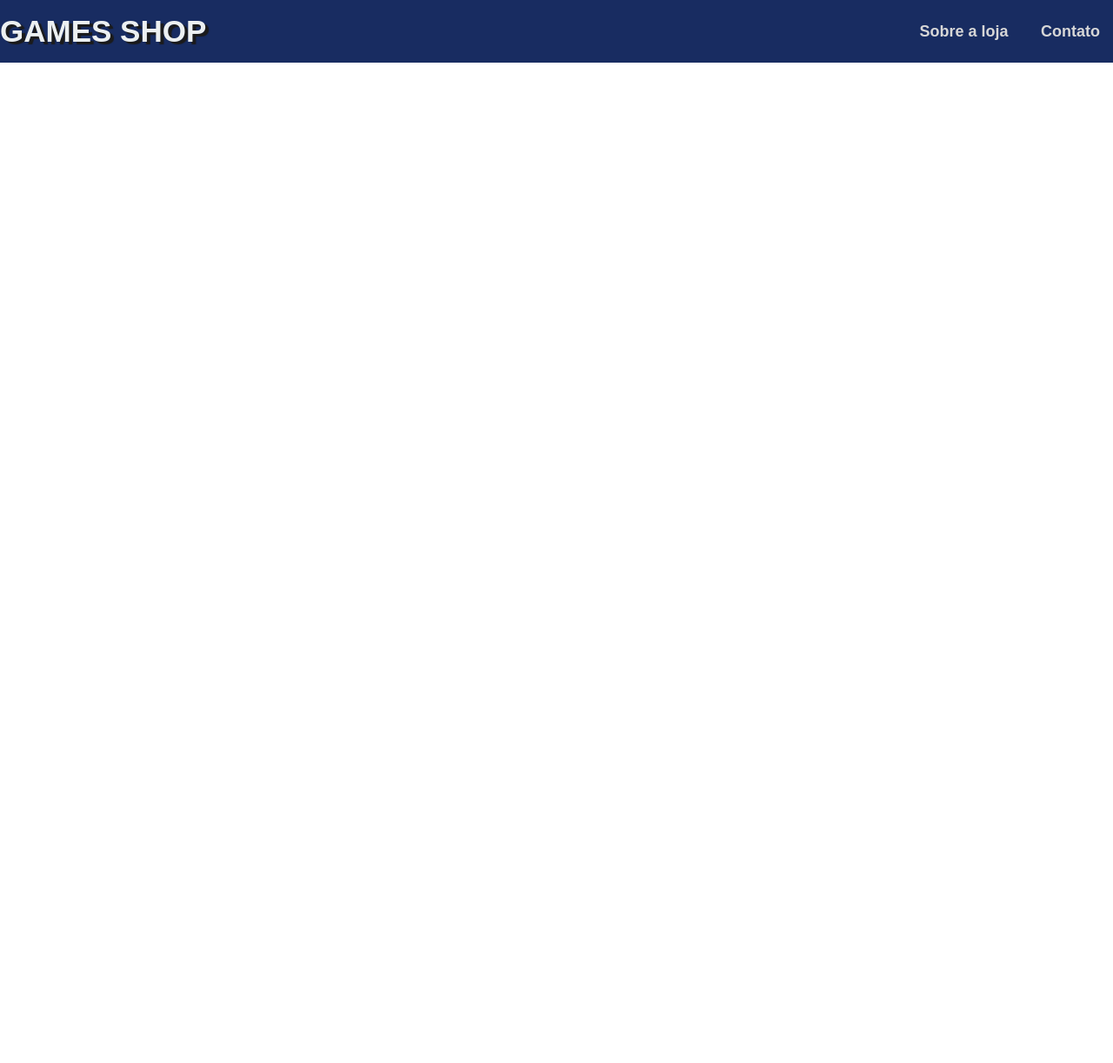
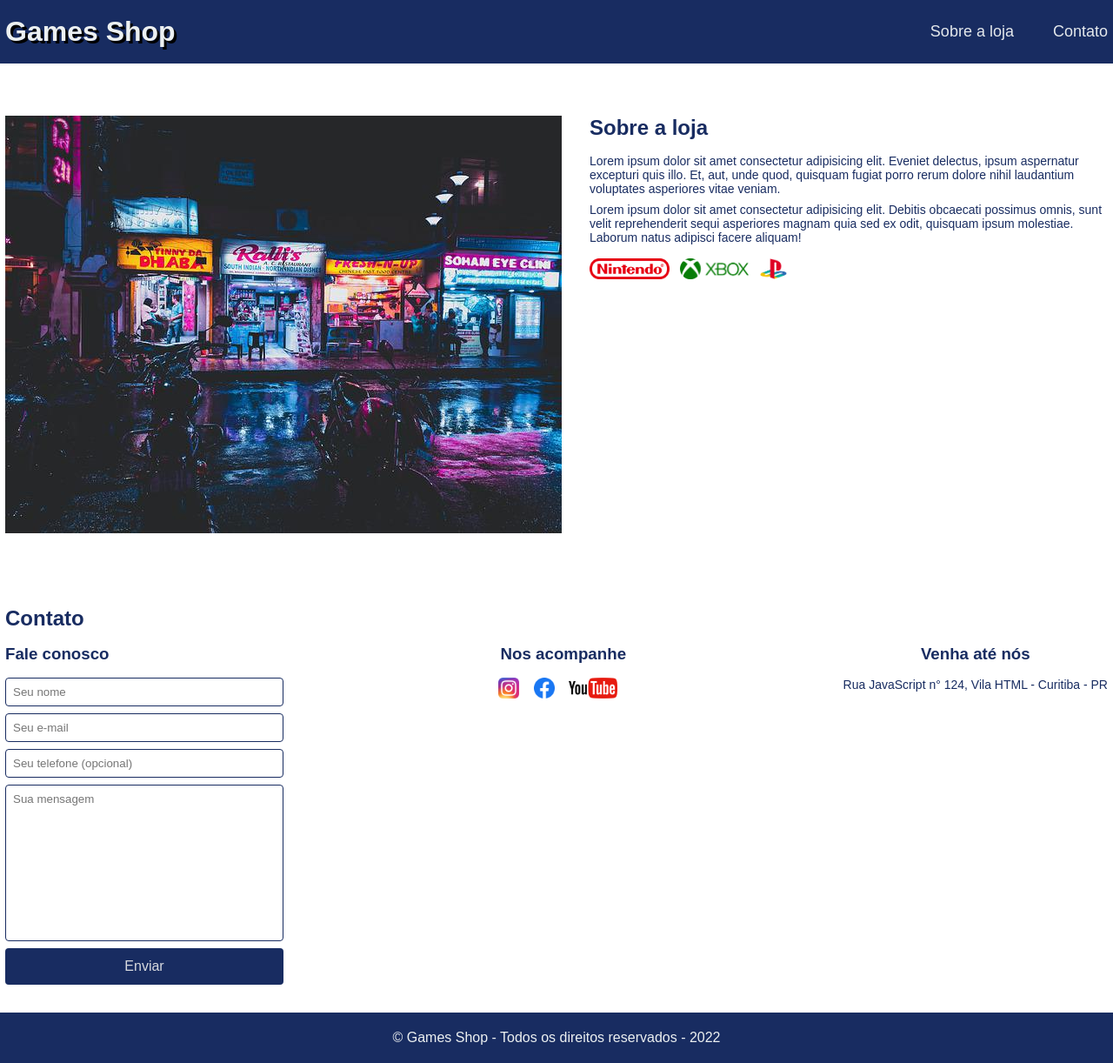
Before and after one commit to Riczzz/Projeto-1, a plain HTML site: page index.html in a window 1280 px wide. Shown: the whole page at 87% size. Before the commit the page ends 800 px from the top, so only its background shows below. Drawn offline with Linux system fonts and the light colour scheme; a web font is replaced by a local one.

Commit message:
Create GamesShop for Ebac

```diff
--- a/index.html
+++ b/index.html
@@ -9,20 +9,91 @@
     <title>Games Shop - A sua loja de games</title>
 
 </head>
-<body>
+<body cz-shortcut-listen="true">
     <header>
         <div class="container">
-
-            <h1>GAMES SHOP</h1>
-
+            <h1>Games Shop</h1>
             <nav>
                 <ul>
-                    <li><a href="#about">Sobre a loja</a></li>
-                    <li><a href="##contact">Contato</a></li>
+                    <li>
+                        <a href="#about">Sobre a loja</a>
+                    </li>
+                    <li>
+                        <a href="#contact">Contato</a>
+                    </li>
                 </ul>
             </nav>
-
         </div>
     </header>
+    <section id="about">
+        <div class="container">
+            <img class="store-front" src="./images/loja.jpg" alt="Fachada da loja Games Shop">
+            <div>
+                <h2>Sobre a loja</h2>
+                <p>
+                    Lorem ipsum dolor sit amet consectetur adipisicing elit. Eveniet delectus, ipsum aspernatur excepturi quis illo. Et, aut, unde quod, quisquam fugiat porro rerum dolore nihil laudantium voluptates asperiores vitae veniam.
+                </p>
+                <p>
+                    Lorem ipsum dolor sit amet consectetur adipisicing elit. Debitis obcaecati possimus omnis, sunt velit reprehenderit sequi asperiores magnam quia sed ex odit, quisquam ipsum molestiae. Laborum natus adipisci facere aliquam!
+                </p>
+                <ul class="brands-list">
+                    <li><img src="./images/nintendo.png" alt="Nintendo"></li>
+                    <li><img src="./images/xbox.png" alt="Xbox"></li>
+                    <li><img src="./images/playstation.png" alt="Playstation"></li>
+                </ul>
+            </div>
+        </div>
+    </section>
+    <section id="contact">
+        <div class="container">
+            <h2>Contato</h2>
+            <div class="contact-methods">
+                <div>
+                    <h3>Fale conosco</h3>
+                    <form>
+                        <input type="text" placeholder="Seu nome" required="">
+                        <input type="email" placeholder="Seu e-mail" required="">
+                        <input type="tel" placeholder="Seu telefone (opcional)">
+                        <textarea placeholder="Sua mensagem" required=""></textarea>
+                        <button type="submit">Enviar</button>
+                    </form>
+                </div>
+                <div class="align-itens-center">
+                    <h3>Nos acompanhe</h3>
+                    <ul class="social-links">
+                        <li>
+                            <a href="#" title="Siga-nos no Instagram">
+                                <img src="./images/instagram.png" alt="Logo do Instagram">
+                            </a>
+                        </li>
+                        <li>
+                            <a href="#" title="Siga-nos no Facebook">
+                                <img src="./images/facebook.png" alt="Logo do Facebook">
+                            </a>
+                        </li>
+                        <li>
+                            <a href="#" title="Visite nosso canal no Youtube">
+                                <img src="./images/youtube.png" alt="Logo do Youtube">
+                            </a>
+                        </li>
+                    </ul>
+                </div>
+                <div class="align-itens-center">
+                    <h3>Venha até nós</h3>
+                    <p>
+                        Rua JavaScript n° 124, Vila HTML - Curitiba - PR
+                    </p>
+                </div>
+            </div>
+        </div>
+    </section>
+    <footer>
+        <div class="container">
+            <p>
+                © Games Shop - Todos os direitos reservados - 2022
+            </p>
+        </div>
+    </footer>
+
 </body>
 </html>
--- a/main.css
+++ b/main.css
@@ -9,51 +9,189 @@
     text-decoration: none;
     list-style: none;
     outline: none;
+
 }
+
 
 html {
     scroll-behavior: smooth;
-    -webkit-font-smoothing: antialiased;
+
+}
+
+header,
+section h2,
+section h3,
+form button {
+    font-family: 'MontSerrat', sans-serif;
+    font-weight: normal;
+
+}
+
+
+
+header {
+    padding: 18px 0;
+    background-color: #182C61;
+    color: #ecf0f1;
+}
+
+header h1 {
+    text-shadow: 3px 3px 0 #000000 ;
+}
+
+header nav li {
+    display: inline;
+    margin-left: 20px;
+    font-size: 18px;
+}
+
+header nav li a {
+    margin-left: 20px;
+    color: #ecf0f1f5;
+    text-decoration: none;
+    transition: all 0.3s;
+}
+
+header nav li a:hover {
+    color: #fff;
 }
 
 .container {
     max-width: 1280px;
     width: 100%;
     margin: 0 auto;
+    padding: 0 6px;
 }
 
-
-header {
-    background-color: #182C61;
-    padding: 16px 0;
-    color: #ecf0f1;
-}
-
-header .container {
+header .container,
+section .container {
     display: flex;
     align-items: center;
     justify-content: space-between;
 }
 
-header h1 {
-    font-size: 35px;
-    font-weight: 900;
-    text-shadow: 4px 3px 1px #1b1b1b;
+.brands-list {
+    margin-top: 16px;
 }
 
-header nav li {
-    display: inline;
-    margin-left: 18px;
-    font-size: 18px;
+.brands-list img {
+    height: 24px;
 }
 
-header nav li a {
-    color: #d7d7d7;
-    font-weight: 700;
-    transition: all 0.3s;
-    margin-right: 15px;
+.brands-list li {
+    display: inline;
+    margin-right: 8px;
 }
 
-header nav li a:hover {
+section .container {
+    align-items: flex-start;
+}
+
+section {
+    padding: 24px 0;
+}
+
+section h2 {
+    margin-bottom: 16px;
+    font-weight: 700;
+
+}
+
+section {
+    color: #182C61;
+    margin-top: 36px;
+}
+
+section p {
+    margin-bottom: 8px;
+    font-size: 14px;
+    font-weight: 500;
+
+}
+
+.store-front {
+    margin-right: 32px;
+}
+
+.align-itens-center {
+    display: flex;
+    flex-direction: column;
+    align-items: center;
+}
+
+.social-links img {
+    height: 24px;
+    margin-right: 4px;
+}
+
+.social-links li {
+    display: inline;
+    margin-right: 8px;
+}
+
+.social-links li a {
+    text-decoration: none;
+}
+
+#contact .container {
+    display: block;
+}
+
+.contact-methods {
+    display: flex;
+    justify-content: space-between;
+    flex-wrap: wrap;
+}
+
+
+
+
+form input,
+form textarea,
+form button {
+    display: block;
+    width: 320px;
+    margin-bottom: 8px;
+    padding: 8px;
+    border: 1px solid #182C61;
+    border-radius: 4px;
+
+}
+
+form textarea {
+    resize: none;
+    height: 180px;
+}
+
+section h3 {
+    margin-bottom: 16px;
+    font-weight: 600;
+}
+
+form button {
+    background-color: #182C61;
+    color: #e7e8e9ec;
+    border: none;
+    cursor: pointer;
+    transition: all 0.3s;
+    padding: 12px 0;
+    font-size: 16px;
+}
+
+form button:hover {
+    background-color: #314e9e;
+    color: #fff;
+}
+
+input:focus, textarea:focus {
+    outline-color: #404b6b;
+}
+
+footer {
+    background-color: #182C61;
     color: #ecf0f1;
+    padding: 20px 0;
+    text-align: center;
+
+
 }
```
Also changed, not shown: images/facebook.png (added), images/instagram.png (added), images/loja.jpg (added), images/nintendo.png (added), images/playstation.png (added), images/xbox.png (added), images/youtube.png (added).
